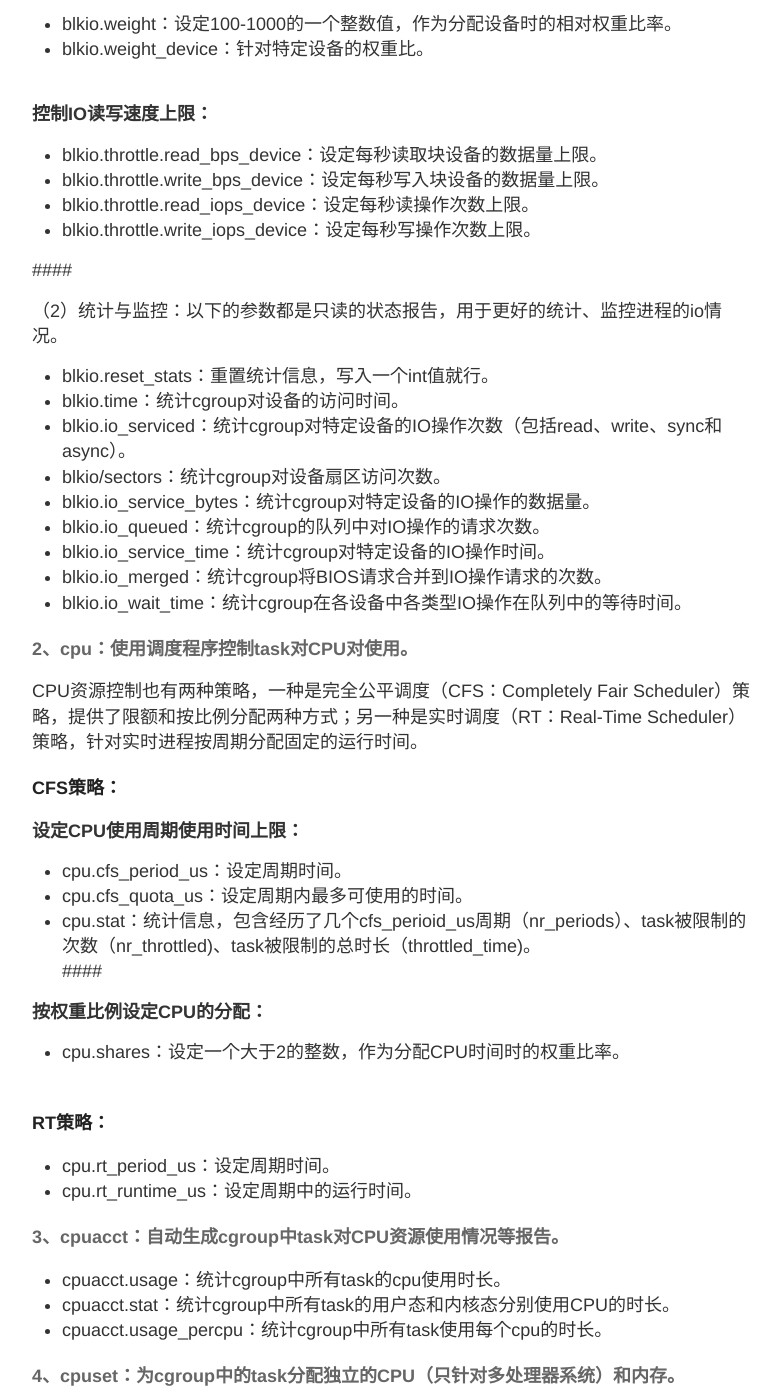
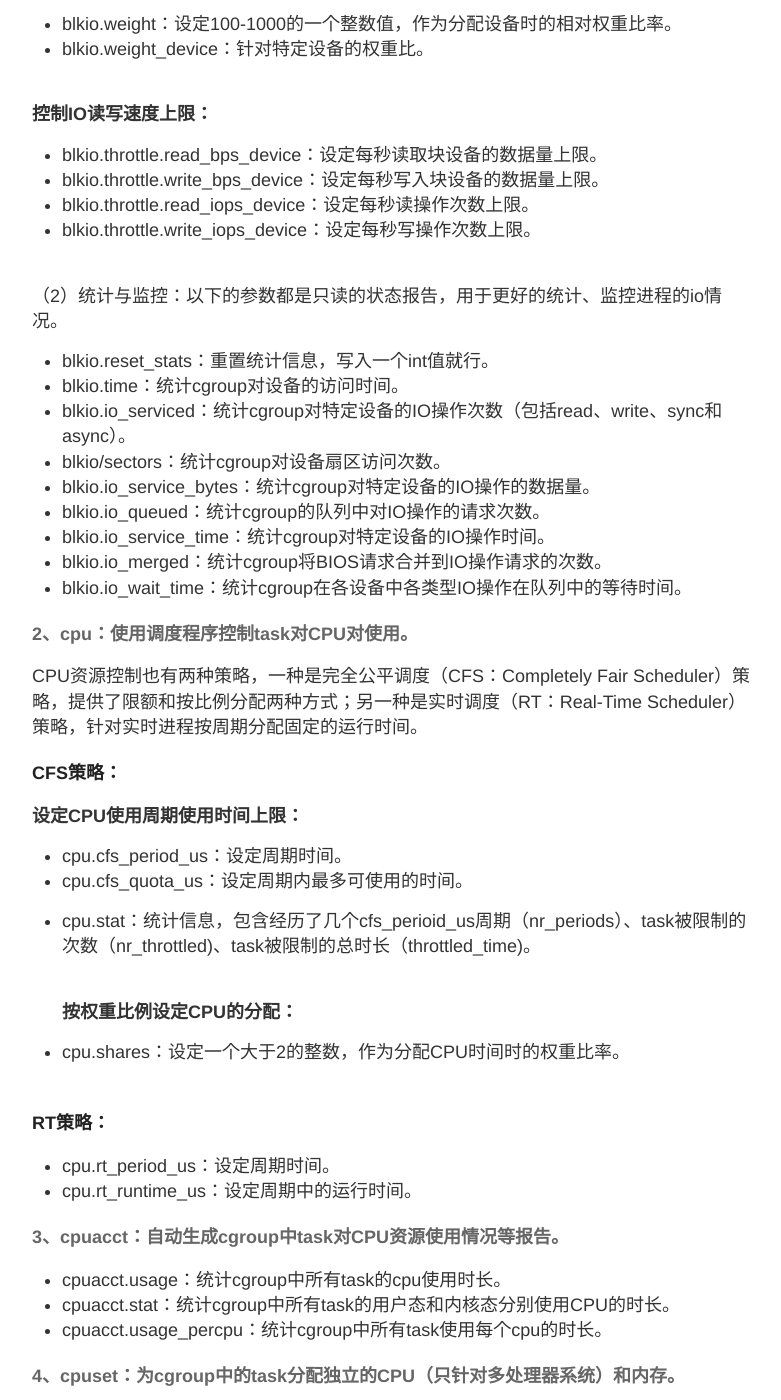
Before and after one commit to rocky-nupt/rocky-nupt.github.io, a Jekyll site: the page built from _posts/2017-12-3-cgroups.md, in a window 1280 px wide and 1400 px high, scrolled down 1777 px. Shown: the whole window, without its empty margins (248-1029 px from the left). Built offline with Jekyll 4.4.1, drawn with Linux system fonts in a browser that asks for light colours.

Commit message:
update cgroups

```diff
--- a/_posts/2017-12-3-cgroups.md
+++ b/_posts/2017-12-3-cgroups.md
@@ -48,9 +48,9 @@ subsystem实际上就是cgroups的资源控制系统，每种subsystem独立控
 * blkio.throttle.read_bps_device：设定每秒读取块设备的数据量上限。
 * blkio.throttle.write_bps_device：设定每秒写入块设备的数据量上限。
 * blkio.throttle.read_iops_device：设定每秒读操作次数上限。
-* blkio.throttle.write_iops_device：设定每秒写操作次数上限。
+* blkio.throttle.write_iops_device：设定每秒写操作次数上限。<br />
+<br />
 
-####
 
 （2）统计与监控：以下的参数都是只读的状态报告，用于更好的统计、监控进程的io情况。
 * blkio.reset_stats：重置统计信息，写入一个int值就行。
@@ -71,9 +71,10 @@ CPU资源控制也有两种策略，一种是完全公平调度（CFS：Complete
 * cpu.cfs_period_us：设定周期时间。
 * cpu.cfs_quota_us：设定周期内最多可使用的时间。
 * cpu.stat：统计信息，包含经历了几个cfs_perioid_us周期（nr_periods）、task被限制的次数（nr_throttled)、task被限制的总时长（throttled_time)。<br />
-####
+<br />
 
-**按权重比例设定CPU的分配：**
+
+  **按权重比例设定CPU的分配：**
 * cpu.shares：设定一个大于2的整数，作为分配CPU时间时的权重比率。<br />
 <br />
 
```
